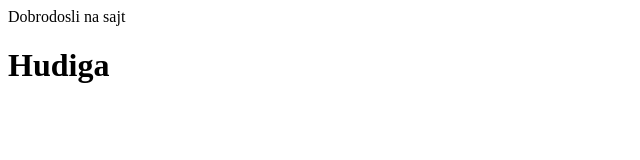
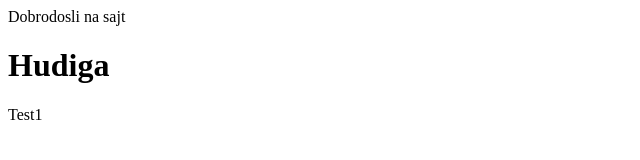
Before and after one commit to Hudiga1337/front-end-development, a plain HTML site: page index.html in a window 1280 px wide. Shown: the full height of the page, 0-640 px from the left. Drawn offline with Linux system fonts and the light colour scheme.

Commit message:
Initial Commit

```diff
--- a/index.html
+++ b/index.html
@@ -1,2 +1,3 @@
 <p>Dobrodosli na sajt</p>
 <h1>Hudiga</h1>
+<p>Test1</p>
```
